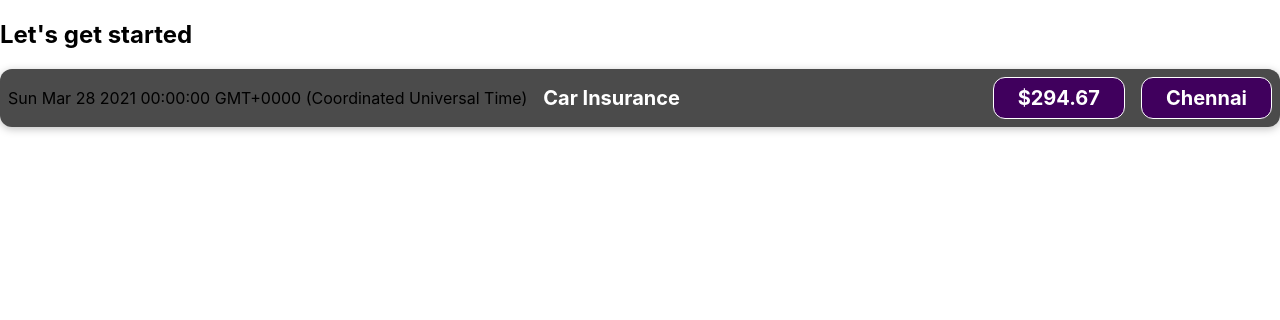
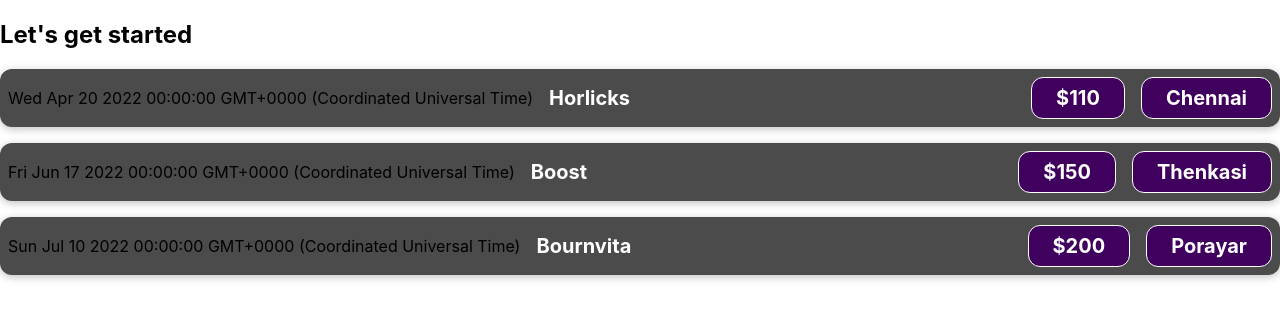
Before and after one commit to reactPlatform/barGraphProject, a React (Create React App) app: page / in a window 1280 px wide. Shown: the top 320 px of the page. Built offline with nearby package versions, Linux system fonts and the light colour scheme.

Commit message:
Third Changes

```diff
--- a/src/App.js
+++ b/src/App.js
@@ -1,12 +1,32 @@
-import logo from './logo.svg';
+
 import './App.css';
 import ExpenseItem from './components/ExpenseItem';
 
 function App() {
+  const expenses = [
+    {
+      date: new Date(2022,3,20),
+      title: 'Horlicks',
+      amount: 110,
+      location: 'Chennai',
+    },
+    {
+      date: new Date(2022,5,17),
+      title: 'Boost',
+      amount: 150,
+      location: 'Thenkasi',
+    },
+    {
+      date: new Date(2022,6,10),
+      title: 'Bournvita',
+      amount: 200,
+      location: 'Porayar',
+    },
+  ]
   return (
     <div>
       <h2>Let's get started</h2>
-      <ExpenseItem></ExpenseItem>
+      {expenses.map((expense) => <ExpenseItem date={expense.date} title={expense.title} amount={expense.amount} location={expense.location}></ExpenseItem>)}
     </div>
   );
 }
--- a/src/components/ExpenseItem.js
+++ b/src/components/ExpenseItem.js
@@ -1,16 +1,13 @@
 import './ExpenseItem.css';
-function ExpenseItem(){
-    const ExpenseDate = new Date(2021, 2, 28);
-    const ExpenseTitle = 'Car Insurance';
-    const ExpensePrice = 294.67;
-    const LocationOfExpenditure = 'Chennai';
+function ExpenseItem(props){
+
     return(
         <div className="expense-item">
-            <div>{ExpenseDate.toString()}</div>
+            <div>{props.date.toString()}</div>
             <div className="expense-item__description">
-                <h2>{ExpenseTitle}</h2>
-                <div className="expense-item__price">${ExpensePrice}</div>
-                <div className="expense-item__price">{LocationOfExpenditure}</div>
+                <h2>{props.title}</h2>
+                <div className="expense-item__price">${props.amount}</div>
+                <div className="expense-item__price">{props.location}</div>
             </div>
         </div>
     );
```
